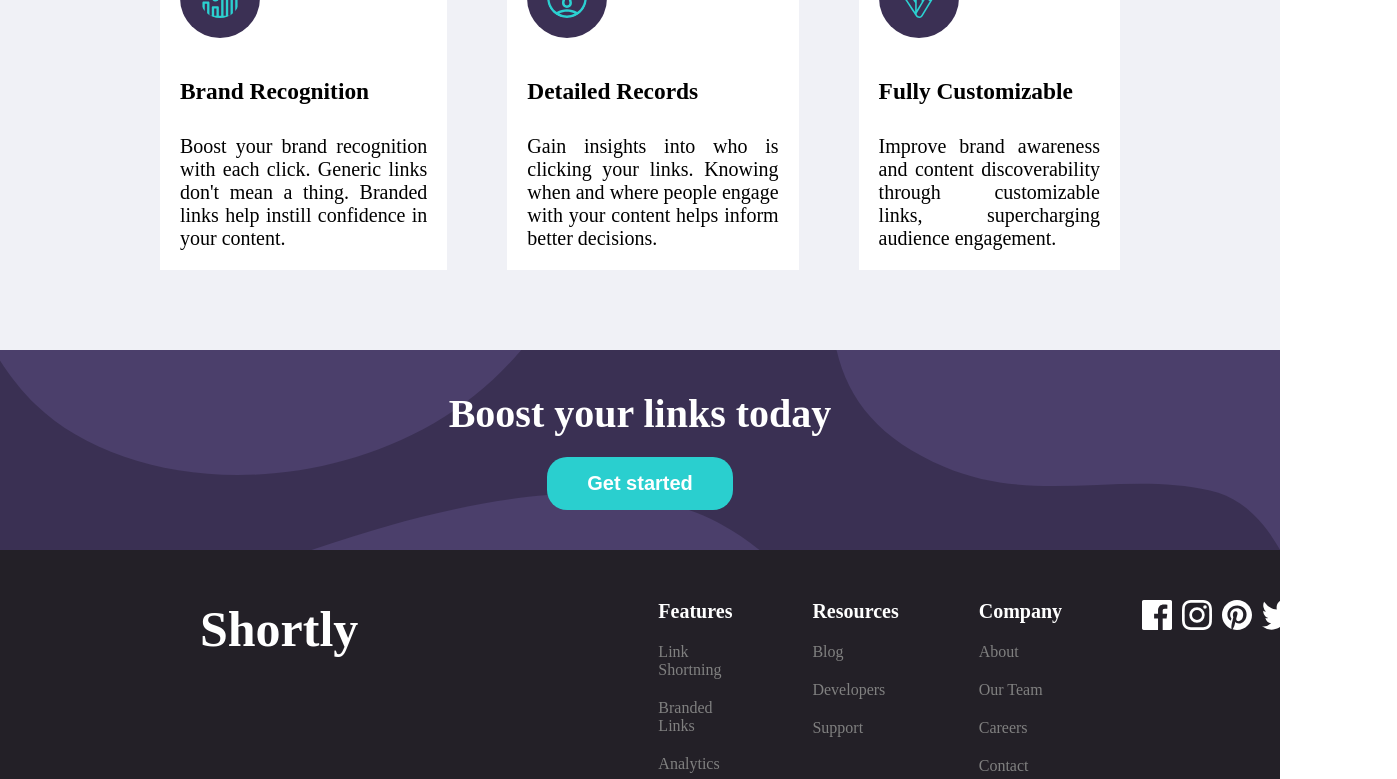
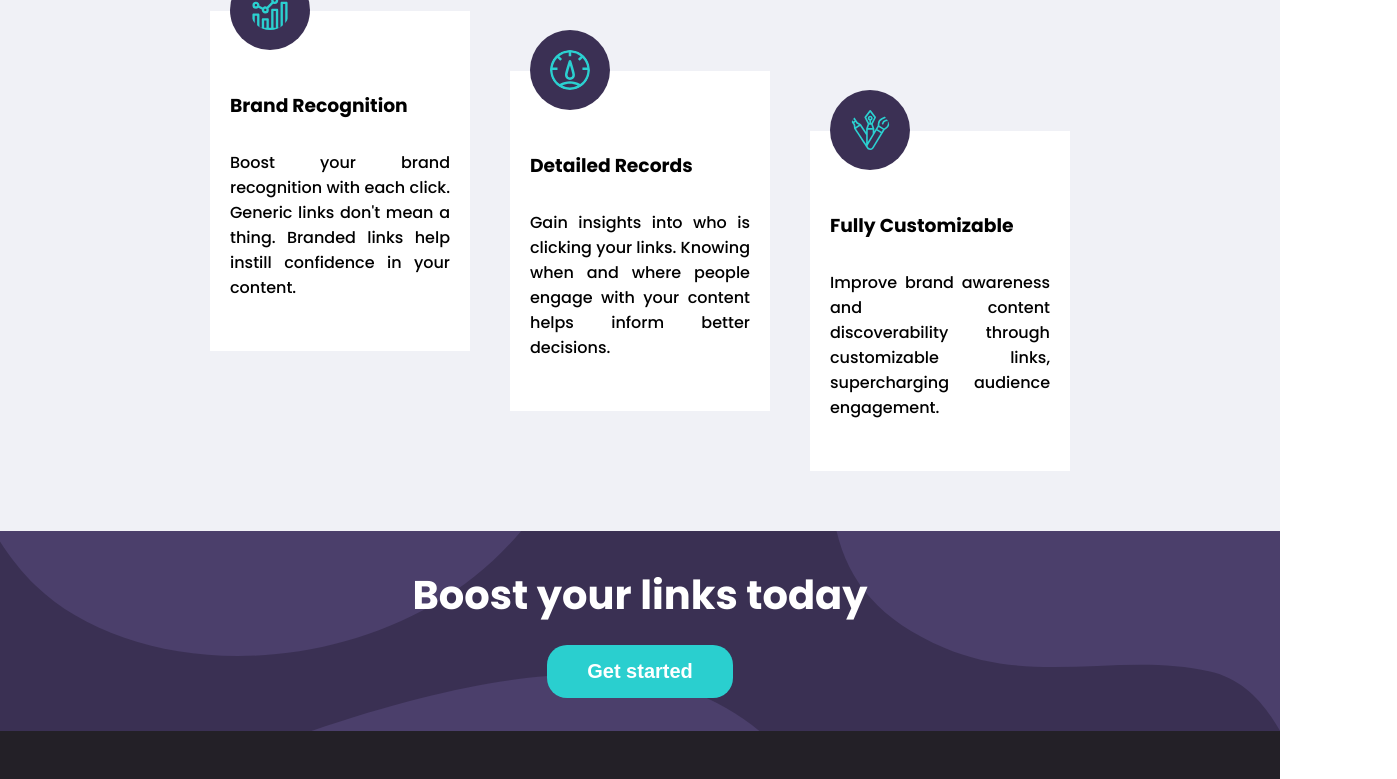
Before and after one commit to yassineboukhla/url-shorten-react, a React (Create React App) app: page / in a window 1280 px wide. Shown: the part 1000-1779 px from the top of the page, 1397 px wide, since content can reach past the window. Built offline with nearby package versions, Linux system fonts and the light colour scheme.

Commit message:
Desktop version finished

```diff
--- a/src/App.css
+++ b/src/App.css
@@ -1,4 +1,6 @@
+@import url("https://fonts.googleapis.com/css2?family=Poppins:wght@500;700&display=swap");
 .App {
   width: 100%;
   height: 100%;
+  font-family: "Poppins";
 }
--- a/src/Components/Booster/Booster.module.css
+++ b/src/Components/Booster/Booster.module.css
@@ -25,3 +25,6 @@
   cursor: pointer;
   font-weight: bold;
 }
+.booster button:hover {
+  opacity: 0.8;
+}
--- a/src/Components/Card/Card.module.css
+++ b/src/Components/Card/Card.module.css
@@ -4,6 +4,11 @@
   gap: 30px;
   background-color: white;
   padding: 20px;
+  height: 300px;
+  max-width: 400px;
+  /* overflow: auto; */
+  text-align: justify;
+  position: relative;
 }
 .card_img {
   width: 40px;
@@ -12,6 +17,12 @@
   background-color: hsl(257, 27%, 26%);
   border-radius: 50%;
   padding: 20px;
+  position: absolute;
+  top: -12%;
 }
 .card_title {
+  margin-top: 60px;
 }
+.card_paragraph {
+  overflow: hidden;
+}
--- a/src/Components/Footer/Footer.module.css
+++ b/src/Components/Footer/Footer.module.css
@@ -22,7 +22,7 @@
 .footer_links_items {
   display: flex;
   flex-direction: column;
-  gap: 20px;
+  gap: 15px;
 }
 .footer_links_items h4 {
   font-size: 20px;
@@ -31,6 +31,10 @@
 .footer_links_items a {
   text-decoration: none;
   color: gray;
+  white-space: nowrap;
+}
+.footer_links_items a:hover {
+  color: hsl(180, 66%, 49%);
 }
 .footer_icons {
   display: flex;
@@ -39,4 +43,5 @@
 .footer_icons img {
   width: 30px;
   height: 30px;
+  cursor: pointer;
 }
--- a/src/Components/Header/Header.module.css
+++ b/src/Components/Header/Header.module.css
@@ -23,6 +23,10 @@
 }
 .header_list li {
   cursor: pointer;
+  color: gray;
+}
+.header_list li:hover {
+  color: black;
 }
 .header_auth {
   display: flex;
@@ -38,10 +42,17 @@
   cursor: pointer;
   font-weight: bold;
 }
+.btn_signup:hover {
+  opacity: 0.6;
+}
 .btn_login {
   background-color: transparent;
   border: none;
   font-size: 20px;
   font-weight: bold;
   cursor: pointer;
+  color: gray;
 }
+.btn_login:hover {
+  color: black;
+}
--- a/src/Components/Link/Link.js
+++ b/src/Components/Link/Link.js
@@ -1,12 +1,19 @@
 import React from "react";
 import styles from "./Link.module.css";
 function Link({ oldUrl, shortUrl }) {
+  const copyHandler = (event) => {
+    navigator.clipboard.writeText(shortUrl);
+    event.target.innerText = "Copied!";
+    setTimeout(() => {
+      event.target.innerText = "Copy";
+    }, 5000);
+  };
   return (
     <div className={styles.link}>
       <p>{oldUrl}</p>
       <div className={styles.link_wrapper}>
         <a href={shortUrl}>{shortUrl}</a>
-        <button>Copy</button>
+        <button onClick={copyHandler}>Copy</button>
       </div>
     </div>
   );
--- a/src/Components/Link/Link.module.css
+++ b/src/Components/Link/Link.module.css
@@ -2,15 +2,13 @@
   display: flex;
   align-items: center;
   justify-content: space-between;
-  width: 100%;
   height: 100%;
   gap: 100px;
   background-color: #f0f1f6;
-  width: 70%;
-  margin: auto;
-  height: 90px;
+  height: 100px;
+  margin-inline: 200px;
+  padding-inline: 40px;
   margin-bottom: 20px;
-  padding-inline: 20px;
 }
 .link p {
   font-size: 20px;
@@ -20,13 +18,18 @@
 .link button {
   background-color: hsl(180, 66%, 49%);
   color: white;
-  padding: 15px 40px;
+  padding: 15px;
+  width: 150px;
   border: none;
   border-radius: 10px;
   font-size: 20px;
   cursor: pointer;
   font-weight: bold;
 }
+.link button:hover {
+  opacity: 0.6;
+}
+
 .link_wrapper {
   display: flex;
   align-items: center;
--- a/src/Components/Shortener/Shortener.module.css
+++ b/src/Components/Shortener/Shortener.module.css
@@ -9,6 +9,7 @@
   height: 100px;
   margin-inline: 200px;
   margin-bottom: 80px;
+  padding-inline: 10px;
 }
 .shortener input {
   height: 50px;
@@ -32,3 +33,6 @@
   cursor: pointer;
   font-weight: bold;
 }
+.shortener button:hover {
+  opacity: 0.8;
+}
--- a/src/Components/Slide/Slide.module.css
+++ b/src/Components/Slide/Slide.module.css
@@ -35,6 +35,9 @@
   cursor: pointer;
   font-weight: bold;
 }
+.slide_wrapper button:hover {
+  opacity: 0.6;
+}
 .slide_image {
   max-width: 40%;
 }
--- a/src/Components/Statistics/Statistics.js
+++ b/src/Components/Statistics/Statistics.js
@@ -15,17 +15,23 @@ function Statistics() {
         </p>
       </div>
       <div className={styles.statistics_cards}>
+        <div>
           <Card
             url={brandIMG}
             title="Brand Recognition"
             description="Boost your brand recognition with each click. Generic links don't mean a thing. Branded links help instill confidence in your content."
           />
+        </div>
+
+        <div style={{ marginTop: "60px" }}>
           <Card
             url={recordIMG}
             title="Detailed Records"
             description=" Gain insights into who is clicking your links. Knowing when and where
         people engage with your content helps inform better decisions."
           />
+        </div>
+        <div style={{ marginTop: "120px" }}>
           <Card
             url={customIMG}
             title="Fully Customizable"
@@ -34,6 +40,7 @@ function Statistics() {
           />
         </div>
       </div>
+    </div>
   );
 }
 
--- a/src/Components/Statistics/Statistics.module.css
+++ b/src/Components/Statistics/Statistics.module.css
@@ -6,6 +6,7 @@
   gap: 60px;
   background-color: #f0f1f6;
   padding-block: 80px;
+  padding-bottom: 120px;
 }
 .statistics_details {
   display: flex;
@@ -13,15 +14,15 @@
   justify-content: center;
   align-items: center;
   gap: 20px;
+  position: relative;
 }
 .statistics_cards {
   display: flex;
-  gap: 60px;
-  justify-content: center;
-  align-items: center;
-  width: 75%;
-  font-size: 20px;
-  text-align: justify;
+  gap: 40px;
+  margin-inline: 200px;
+  padding-inline: 10px;
+  /* background-color: aqua; */
+  height: 400px;
 }
 .statistics_details h2 {
   font-size: 50px;
@@ -35,3 +36,15 @@
   text-align: center;
   color: gray;
 }
+/* .statistics_cards_line {
+  position: absolute;
+  z-index: 0;
+  left: 26%;
+  bottom: 2%;
+  display: block;
+  width: 40%;
+  height: 8px;
+  content: "";
+  z-index: 0;
+  background-color: aqua;
+} */
```
Lines whose indentation alone changed are shown as unchanged.
